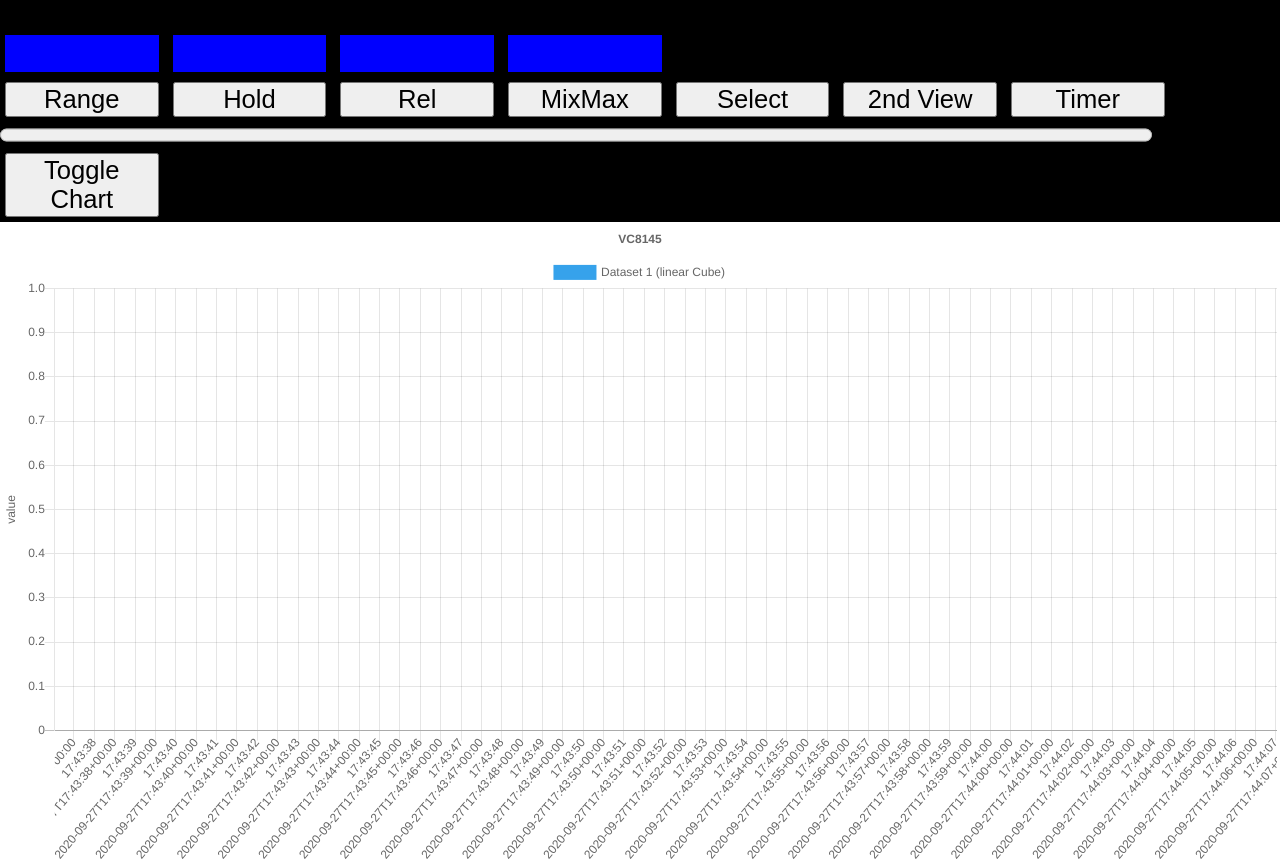
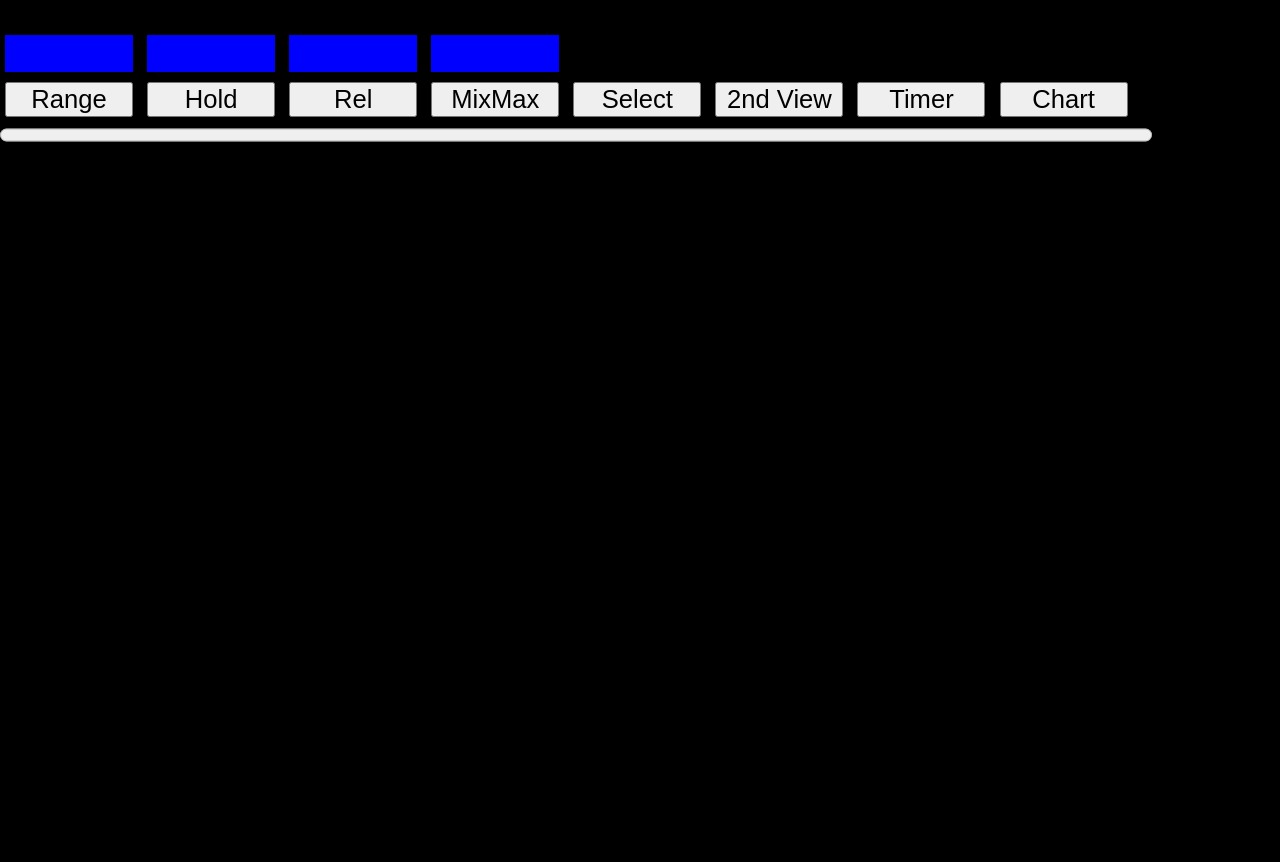
Before and after one commit to beigenmann/VC8145, a plain HTML site: page pyboard/www/index.html in a window 1280 px wide. After the commit the page ends 800 px from the top, so only its background shows below. Drawn offline with Linux system fonts and the light colour scheme.

Commit message:
time chart

```diff
--- a/pyboard/www/index.html
+++ b/pyboard/www/index.html
@@ -85,7 +85,7 @@
       font-family: Arial, Helvetica, sans-serif;
       background-color: blue;
       color: white;
-      width: 12vw;
+      width: 10vw;
       height: 2vw;
       margin: 5px;
       display: inline-block;
@@ -95,7 +95,7 @@
 
     button {
       font-size: 2vw;
-      width: 12vw;
+      width: 10vw;
       margin: 5px;
     }
 
@@ -109,6 +109,7 @@
       padding: 0;
       font-family: verdana, arial, helvetica, sans-serif;
       font-size: 0.8em;
+      visibility: hidden;
     }
     canvas {
       -moz-user-select: none;
@@ -130,8 +131,8 @@
     }
 
     function testWebSocket() {
-      var wsUri = "ws://" + window.location.hostname;
-      //var wsUri = "ws://espressif.lan";
+      //var wsUri = "ws://" + window.location.hostname;
+      var wsUri = "ws://espressif.lan";
       console.log("Connection to " + wsUri + "...");
       websocket = new WebSocket(wsUri);
       websocket.onopen = function (evt) {
@@ -146,6 +147,8 @@
       websocket.onerror = function (evt) {
         onError(evt);
       };
+      var chart = document.getElementById("_Chart");
+      chart.style.visibility = "hidden";
     }
 
     function onOpen(evt) {
@@ -257,10 +260,9 @@
       websocket.send("timer");
     }
     function toggleChart() {
-      var chart = document.getElementById("myChart");
+      var chart = document.getElementById("_Chart");
       chart.style.visibility =
         chart.style.visibility == "hidden" ? "visible" : "hidden";
-      console.log(chart.style.visibility);
     }
 
     window.addEventListener("load", init, false);
@@ -291,11 +293,11 @@
       <button onmousedown="onSelect()">Select</button>
       <button onmousedown="on2ndView()">2nd View</button>
       <button onmousedown="onTimer()">Timer</button>
+      <button onmousedown="toggleChart()">Chart</button>
     </div>
     <progress id="analog_bar" value="0" max="32">32%</progress>
-    <button onmousedown="toggleChart()">Toggle Chart</button>
     <div>
-      <canvas id="myChart"></canvas>
+      <canvas id="_Chart"></canvas>
     </div>
   </body>
   <script>
@@ -384,21 +386,21 @@
     };
 
     window.onload = function () {
-      var ctx = document.getElementById("myChart").getContext("2d");
-      window.myChart = new Chart(ctx, config);
+      var ctx = document.getElementById("_Chart").getContext("2d");
+      window._Chart = new Chart(ctx, config);
     };
 
     // your event listener code - assuming the event object has the timestamp and value properties
     function updateChart(timestamp, value, unit, mode) {
       currentValue = Number.parseFloat(value);
-      window.myChart.config.data.datasets.forEach(function (dataset) {
+      window._Chart.config.data.datasets.forEach(function (dataset) {
         dataset.label = mode + " [" + unit + "]";
         dataset.data.push({
           x: Date.now(),
           y: currentValue,
         });
       });
-      window.myChart.options.scales.yAxes[0].scaleLabel.labelString =
+      window._Chart.options.scales.yAxes[0].scaleLabel.labelString =
         mode + " [" + unit + "]";
       window.myChart.update();
     }
```
